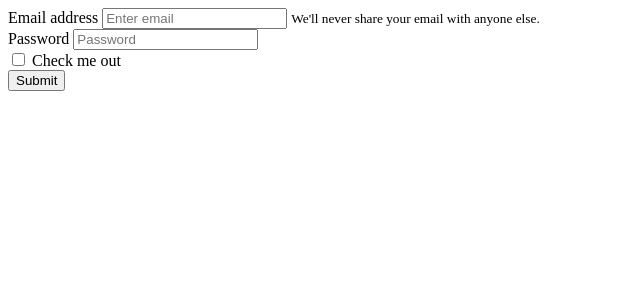
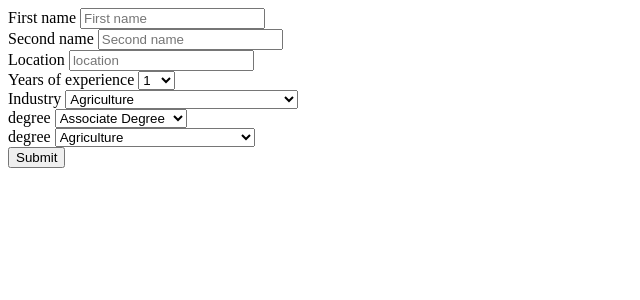
Before and after one commit to LHFO94/linkedin_bio_generator, a Flask app: page / in a window 1280 px wide. Shown: the top 300 px of the page, without its empty margins (0-640 px from the left). Run offline with Flask 3, Linux system fonts and the light colour scheme; some libraries are stand-ins or nearby versions.

Commit message:
build api script

```diff
--- a/app.py
+++ b/app.py
@@ -1,14 +1,14 @@
 from flask import Flask, request
 from flask import render_template
+from utils.request import generate_bio
 
 app = Flask(__name__, template_folder="templates")
-
 
 @app.route("/", methods=["GET", "POST"])
 def main_get(name=None):
     if request.method == "GET":
-        print("foo")
         return render_template("main.html", name=name)
     else:
-        email = request.form["email"]
-        name = request.form["password"]
+        personal_info = dict(request.form)
+        bio = generate_bio(**personal_info)
+        print(bio)
--- a/templates/main.html
+++ b/templates/main.html
@@ -18,23 +18,105 @@
 <body>
     <form method="post">
         <div class="form-group">
-            <label for="exampleInputEmail1">Email address</label>
-            <input type="email" class="form-control" id="exampleInputEmail1" aria-describedby="emailHelp"
-                placeholder="Enter email" , name="email">
-            <small id="emailHelp" class="form-text text-muted">We'll never share your email with anyone else.</small>
+            <label for="first_name">First name</label>
+            <input class="form-control" type="text" placeholder="First name" name="first_name" id="first_name">
         </div>
         <div class="form-group">
-            <label for="exampleInputPassword1">Password</label>
-            <input type="password" class="form-control" id="exampleInputPassword1" placeholder="Password" ,
-                name="password">
+            <label for="second_name">Second name</label>
+            <input class="form-control" type="text" placeholder="Second name" name="last_name" id="last_name">
         </div>
-        <div class="form-group form-check">
-            <input type="checkbox" class="form-check-input" id="exampleCheck1">
-            <label class="form-check-label" for="exampleCheck1">Check me out</label>
+        <div class="form-group">
+            <label for="location">Location</label>
+            <input class="form-control" type="text" placeholder="location" name="location" id="location">
+        </div>
+        <div class="form-group">
+            <label for="years_of_experience">Years of experience</label>
+            <select class="form-control" id="years_of_experience" name="years_of_experience">
+                <option>1</option>
+                <option>2</option>
+                <option>3</option>
+                <option>4</option>
+                <option>5</option>
+                <option>6</option>
+                <option>7</option>
+                <option>8</option>
+                <option>9</option>
+                <option>10</option>
+            </select>
+        </div>
+        <div class="form-group">
+            <label for="industry">Industry</label>
+            <select class="form-control" id="industry" , name="industry">
+                <option>Agriculture </option>
+                <option>Automotive</option>
+                <option>Banking and finance</option>
+                <option>Biotechnology and pharmaceuticals</option>
+                <option>Chemicals</option>
+                <option>Construction</option>
+                <option>Consumer goods</option>
+                <option>Education</option>
+                <option>Energy and utilities</option>
+                <option>Healthcare</option>
+                <option>Hospitality and tourism </option>
+                <option>Information technology</option>
+                <option>Manufacturing</option>
+                <option>Media and entertainment</option>
+                <option>Real estate</option>
+                <option>Retail </option>
+                <option>Telecommunications</option>
+                <option>Transportation and logistics</option>
+            </select>
+        </div>
+        <div class="form-group">
+            <label for="degree_type">degree</label>
+            <select class="form-control" id="degree_type" , name="degree_type">
+                <option>Associate Degree</option>
+                <option>Bachelor's Degree</option>
+                <option>Master's Degree</option>
+                <option>Doctoral Degree</option>
+            </select>
+        </div>
+        <div class="form-group">
+            <label for="field_of_study">degree</label>
+            <select class="form-control" id="field_of_study" , name="field_of_study">
+                <option>Agriculture</option>
+                <option>Architecture</option>
+                <option>Art and design</option>
+                <option>Biology</option>
+                <option>Business and management</option>
+                <option>Chemistry</option>
+                <option>Communications</option>
+                <option>Computer science</option>
+                <option>Criminal justice</option>
+                <option>Education</option>
+                <option>Engineering</option>
+                <option>Environmental science</option>
+                <option>Finance and accounting</option>
+                <option>Health and medicine</option>
+                <option>History</option>
+                <option>Human resources</option>
+                <option>Information technology</option>
+                <option>International relations</option>
+                <option>Journalism</option>
+                <option>Law and legal studies</option>
+                <option>Linguistics</option>
+                <option>Marketing and advertising</option>
+                <option>Mathematics</option>
+                <option>Music</option>
+                <option>Nursing</option>
+                <option>Philosophy</option>
+                <option>Physics</option>
+                <option>Political science</option>
+                <option>Psychology</option>
+                <option>Social work</option>
+                <option>Sociology</option>
+                <option>Sports and physical education</option>
+                <option>Theatre and drama</option>
+                <option>Tourism and hospitality</option>
+            </select>
         </div>
         <button type="submit" class="btn btn-primary">Submit</button>
     </form>
-    <script src="" async defer></script>
 </body>
 
 </html>
--- /dev/null
+++ b/utils/request.py
@@ -0,0 +1,56 @@
+import os
+from langchain import LLMChain
+from langchain.chat_models import ChatOpenAI
+from langchain.prompts.chat import (
+    ChatPromptTemplate,
+    SystemMessagePromptTemplate,
+    HumanMessagePromptTemplate,
+)
+
+MODEL = "gpt-3.5-turbo-0301"
+
+
+def generate_prompt(prompt_template: str, human_template: str) -> ChatPromptTemplate:
+    """Generates a prompt template to which document texts can be inserted later"""
+    system_message_prompt = SystemMessagePromptTemplate.from_template(prompt_template)
+    human_message_prompt = HumanMessagePromptTemplate.from_template(human_template)
+    chat_prompt = ChatPromptTemplate.from_messages(
+        [system_message_prompt, human_message_prompt]
+    )
+    return chat_prompt
+
+
+
+system_prompt = """
+                You are a skilled writer well versed in all languages and specially good at corporate lingo.
+                You will be given information about a particular person and are expected to write a fitting bio for their LinkedIn page
+                """
+
+human_prompt = """
+               The person has the following name: {first_name}, {last_name} and lives in {location}. This person has {years_of_experience} years of experience in the field of {industry}.
+               This person has a {degree_type} in {field_of_study}
+               """
+
+def generate_bio(first_name: str, last_name: str, location: str,
+                 years_of_experience: str, industry: str,
+                 degree_type: str, field_of_study:
+                 str, temperature: int=0):
+
+
+    chat = ChatOpenAI(openai_api_key=os.getenv('$OPENAI_API_KEY'), model_name=MODEL, temperature=temperature)
+    promt = generate_prompt(system_prompt, human_prompt)
+    chain = LLMChain(llm=chat, prompt=promt)
+    response = chain.run(
+        **{
+            "first_name": first_name,
+            "last_name": last_name,
+            "location": location,
+            "years_of_experience": years_of_experience,
+            "industry": industry,
+            "degree_type": degree_type,
+            "field_of_study": field_of_study,
+        }
+    )
+    return response
+
+print('hello')
```
